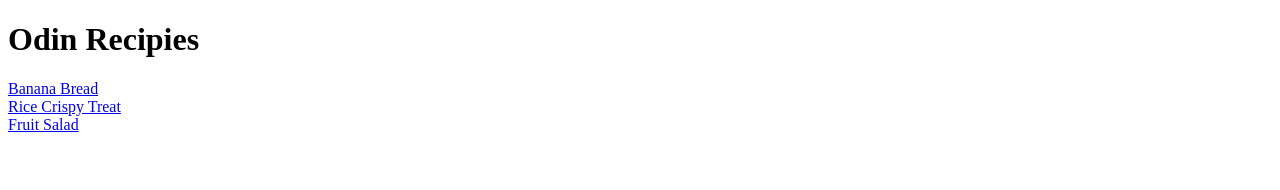
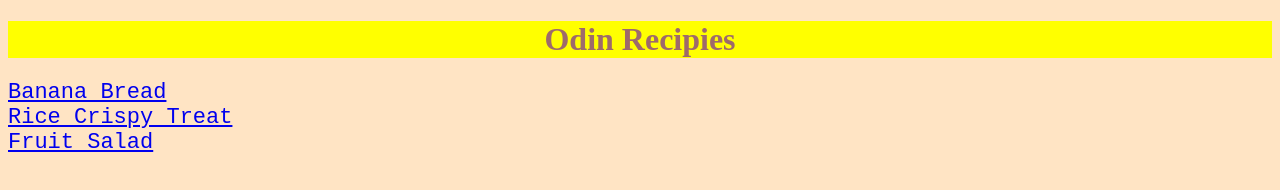
Before and after one commit to C-H-Miller/odin-recipies, a plain HTML site: page recipes/index.html in a window 1280 px wide. Drawn offline with Linux system fonts and the light colour scheme.

Commit message:
Adding CSS to recipe site

```diff
--- a/recipes/index.html
+++ b/recipes/index.html
@@ -4,19 +4,21 @@
     <meta charset="UTF-8">
     <meta http-equiv="X-UA-Compatible" content="IE=edge">
     <meta name="viewport" content="width=device-width, initial-scale=1.0">
+    <link rel="stylesheet" href="style.css">
     <title>Document</title>
 </head>
 <body>
-   <h1>
+   <h1 class="title extras">
     Odin Recipies
    </h1>
 
-    <a href="banana-bread.html">Banana Bread</a>
-    <br>
-    <a href="rice-crispie-treat.html">Rice Crispy Treat</a>
-    <br>
-    <a href="fruit-salad.html">Fruit Salad</a>
-
+   <div class="recipies extras">
+        <a href="banana-bread.html">Banana Bread</a>
+        <br>
+        <a href="rice-crispie-treat.html">Rice Crispy Treat</a>
+        <br>
+        <a href="fruit-salad.html">Fruit Salad</a>
+    </div>
 
 </body>
 </html>
--- /dev/null
+++ b/recipes/style.css
@@ -0,0 +1,24 @@
+body {
+    background-color: bisque;
+}
+
+
+.recipies {
+    color: rgb(0, 0, 0);
+    font-size: 22px;
+    font-weight: 100;
+
+    font-family: 'Courier New', Courier, monospace;
+}
+
+
+.extras {
+    align-items: center;
+
+}
+
+.title {
+    color: rgba(134, 69, 134, 0.801);
+    text-align: center;
+    background-color: yellow;
+}
```
Also changed, not shown: recipes/banana-bread.html (+2 -1 lines), recipes/fruit-salad.html (+2 -1 lines), recipes/rice-crispie-treat.html (+2 -1 lines).
